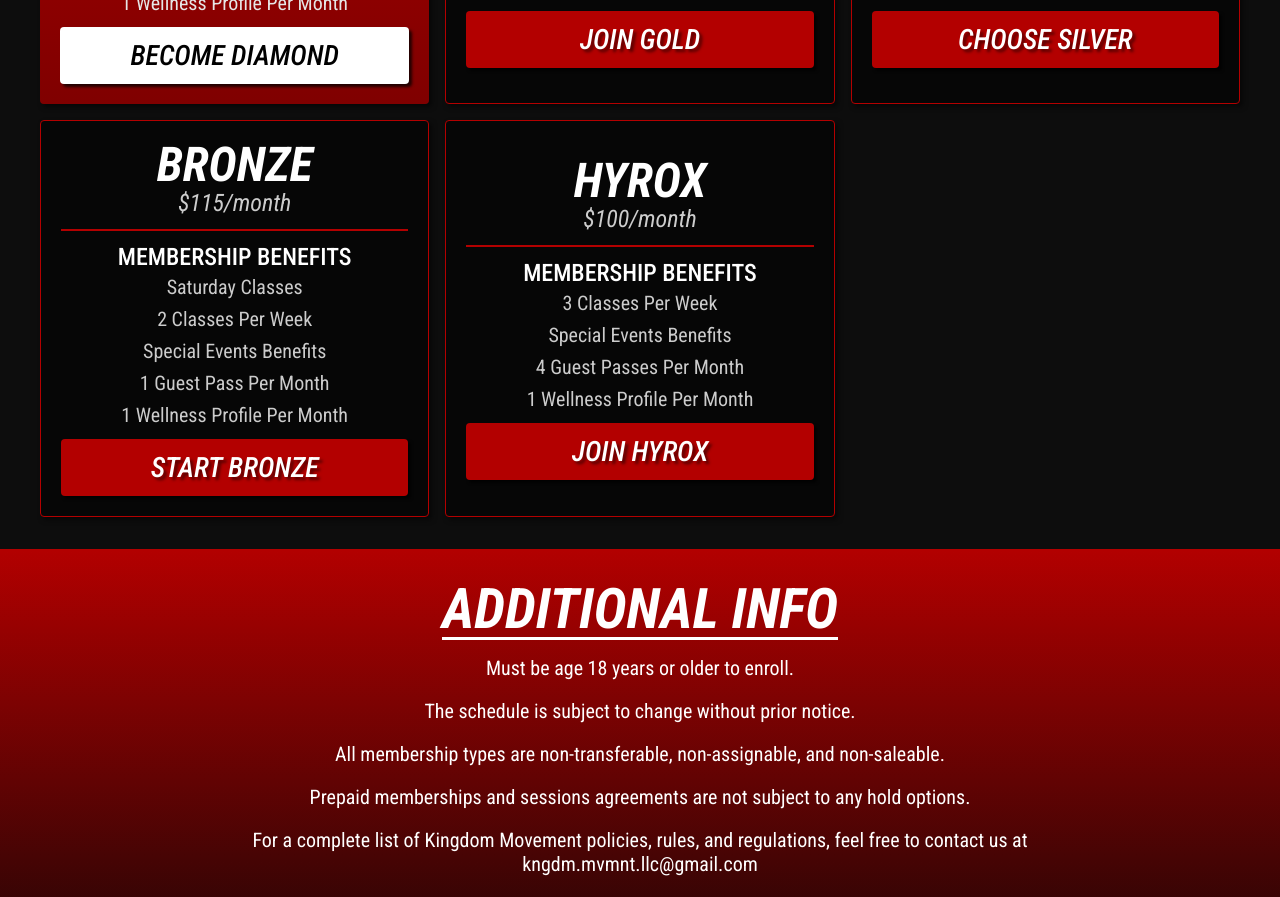
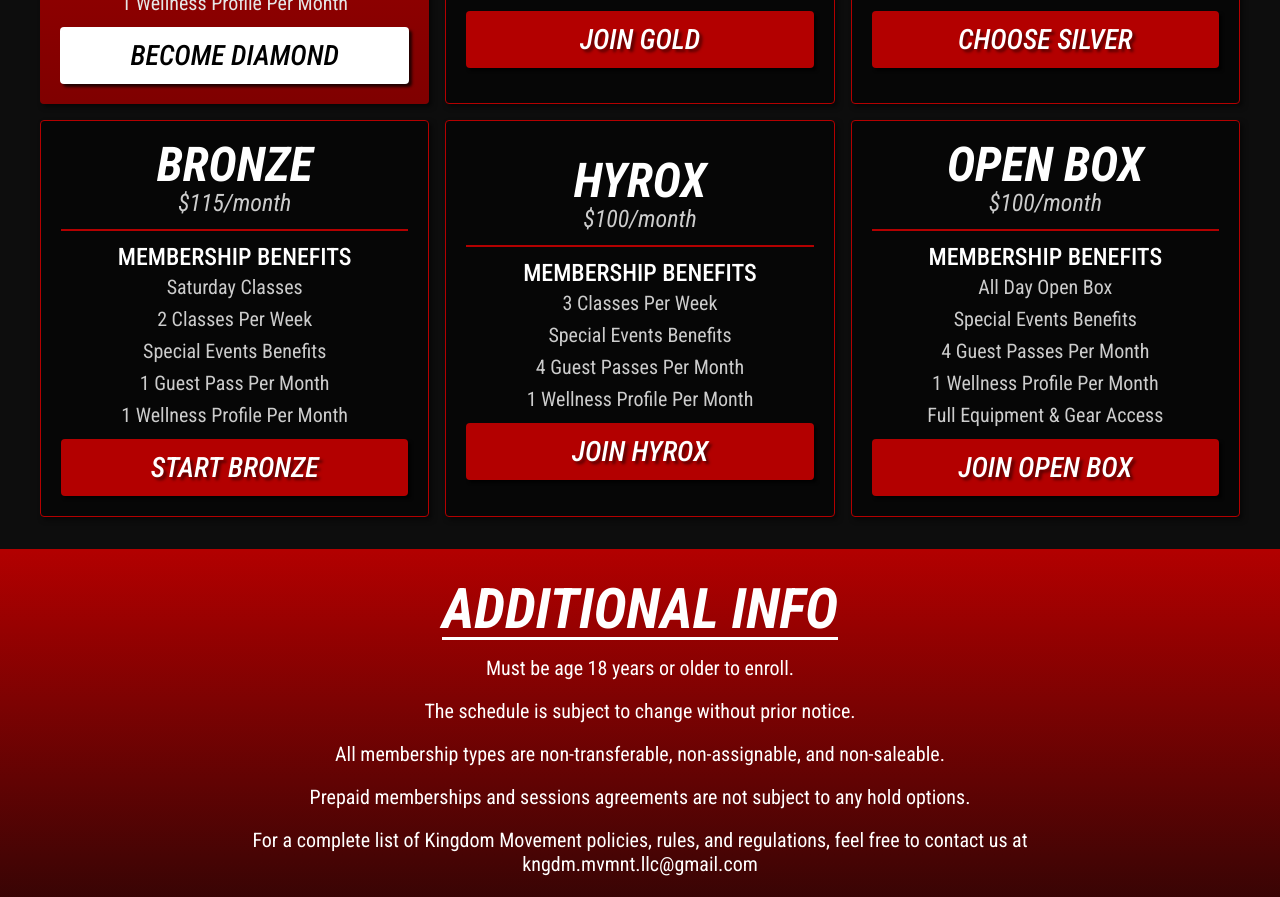
Before and after one commit to gilmerperez/kingdom-movement, a React (Vite) app: page /membership in a window 1280 px wide. Shown: the part 1020-1917 px from the top of the page. Built offline with nearby package versions, Linux system fonts and the light colour scheme.

Commit message:
Added open box membership to membership page

```diff
--- a/src/data/membership.json
+++ b/src/data/membership.json
@@ -1,5 +1,21 @@
 {
   "memberships": [
+    {
+      "id": "openbox",
+      "name": "OPEN BOX",
+      "price": 100,
+      "description": "Perfect for self-directed training with full access to our facilities",
+      "features": [
+        "All Day Open Box",
+        "Special Events Benefits",
+        "4 Guest Passes Per Month",
+        "1 Wellness Profile Per Month",
+        "Full Equipment & Gear Access"
+      ],
+      "isPopular": false,
+      "ctaText": "JOIN OPEN BOX",
+      "signupLink": "https://rangerschamps.wodify.com/OnlineSalesPage/Main"
+    },
     {
       "id": "hyrox",
       "name": "HYROX",
--- a/src/pages/Membership/Membership.jsx
+++ b/src/pages/Membership/Membership.jsx
@@ -20,7 +20,8 @@ function Membership() {
     const silver = memberships.find((m) => m.id === "silver");
     const bronze = memberships.find((m) => m.id === "bronze");
     const hyrox = memberships.find((m) => m.id === "hyrox");
-    return [diamond, gold, silver, bronze, hyrox].filter(Boolean);
+    const openbox = memberships.find((m) => m.id === "openbox");
+    return [diamond, gold, silver, bronze, hyrox, openbox].filter(Boolean);
   };
 
   // * Ref for additional info section
@@ -87,7 +88,9 @@ function Membership() {
                   membership.id === "gold" ? styles.gold : ""
                 } ${membership.id === "silver" ? styles.silver : ""} ${
                   membership.id === "bronze" ? styles.bronze : ""
-                } ${membership.id === "hyrox" ? styles.hyrox : ""}`}
+                }  ${membership.id === "hyrox" ? styles.hyrox : ""} ${
+                  membership.id === "openbox" ? styles.openbox : ""
+                }`}
               >
                 {membership.isPopular && <div className={styles.popularBadge}>MOST POPULAR</div>}
                 {/* Membership name */}
```
